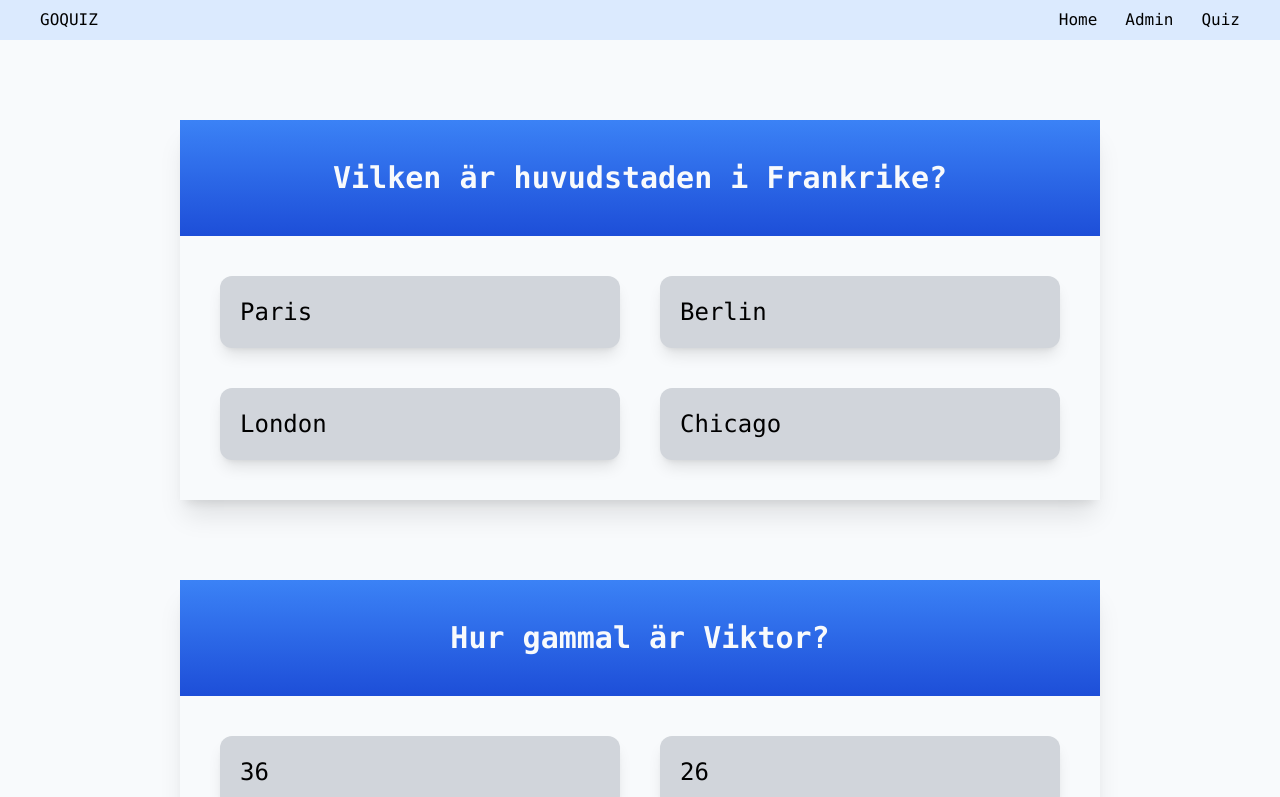
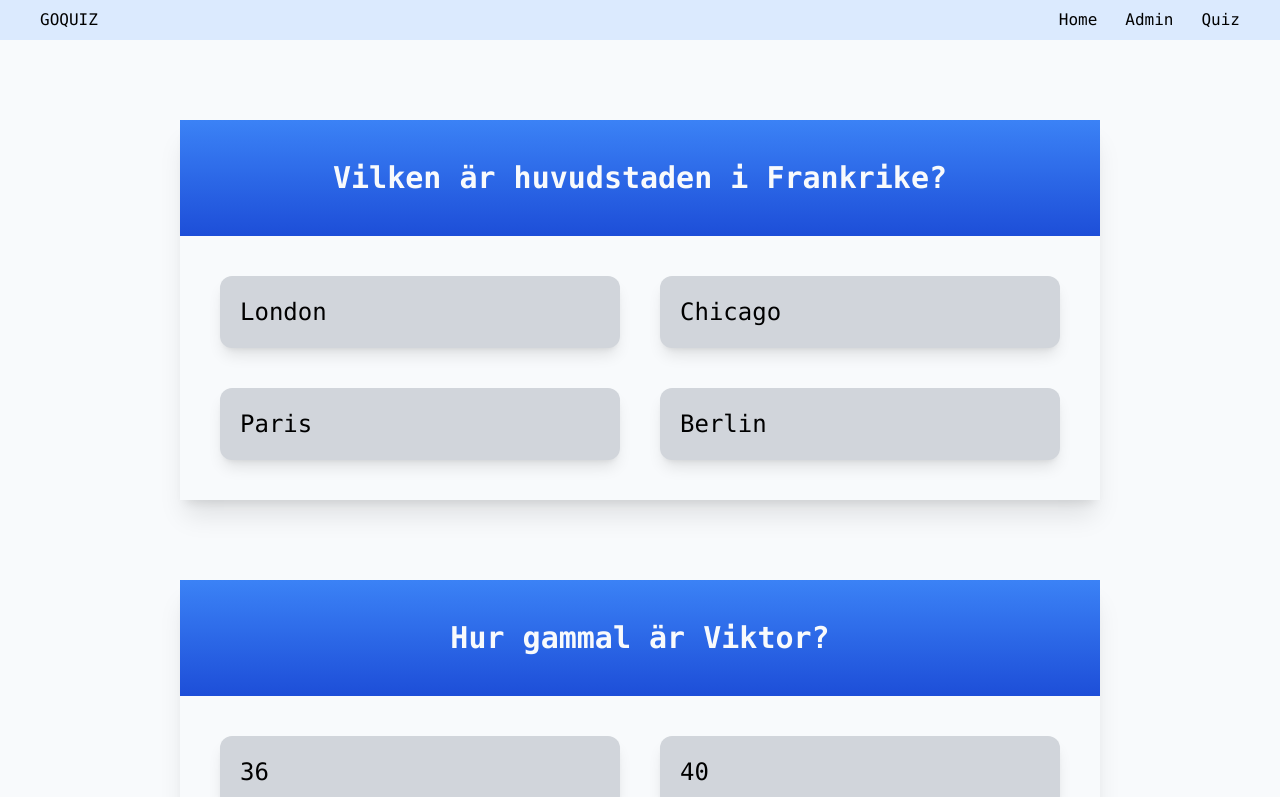
Before and after one commit to VWiman/goquiz, a Next.js app: page /userpage in a window 1280 px wide. Shown: the top 797 px of the page. Built offline with nearby package versions, Linux system fonts and the light colour scheme.

Commit message:
added Shuffle choices for each question

```diff
--- a/pages/userpage.js
+++ b/pages/userpage.js
@@ -1,5 +1,6 @@
 import { useContext, useEffect, useState } from "react";
 import { QuizContext } from "@/context/QuizContext";
+
 export default function userpage() {
   // Get states from context
   const { stateQuestions, setStateQuestions } = useContext(QuizContext);
@@ -21,7 +22,21 @@ export default function userpage() {
   const fetchQuestions = async () => {
     const response = await fetch("/api/store");
     const data = await response.json();
-    setStateQuestions(data);
+    // Shuffle choices for each question
+    const shuffledQuestions = data.questions.map((question) => ({
+      ...question,
+      choices: shuffle(question.choices),
+    }));
+    setStateQuestions({ questions: shuffledQuestions });
+  };
+
+  // Shuffle function to randomize array elements
+  const shuffle = (array) => {
+    for (let index = array.length - 1; index > 0; index--) {
+      const randomIndex = Math.floor(Math.random() * (index + 1));
+      [array[index], array[randomIndex]] = [array[randomIndex], array[index]];
+    }
+    return array;
   };
 
   // Fetches the list of questions when the component mounts
```
